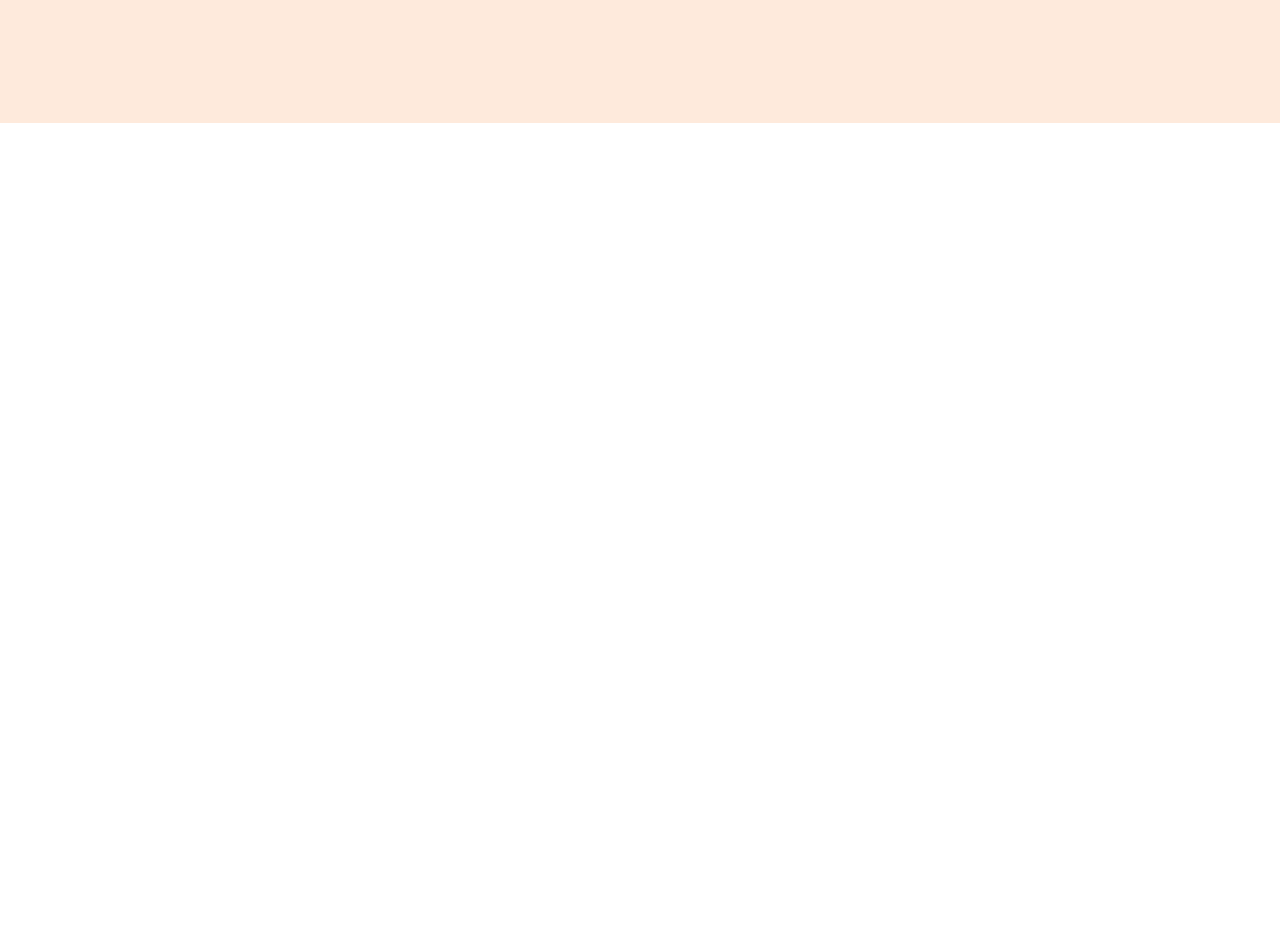
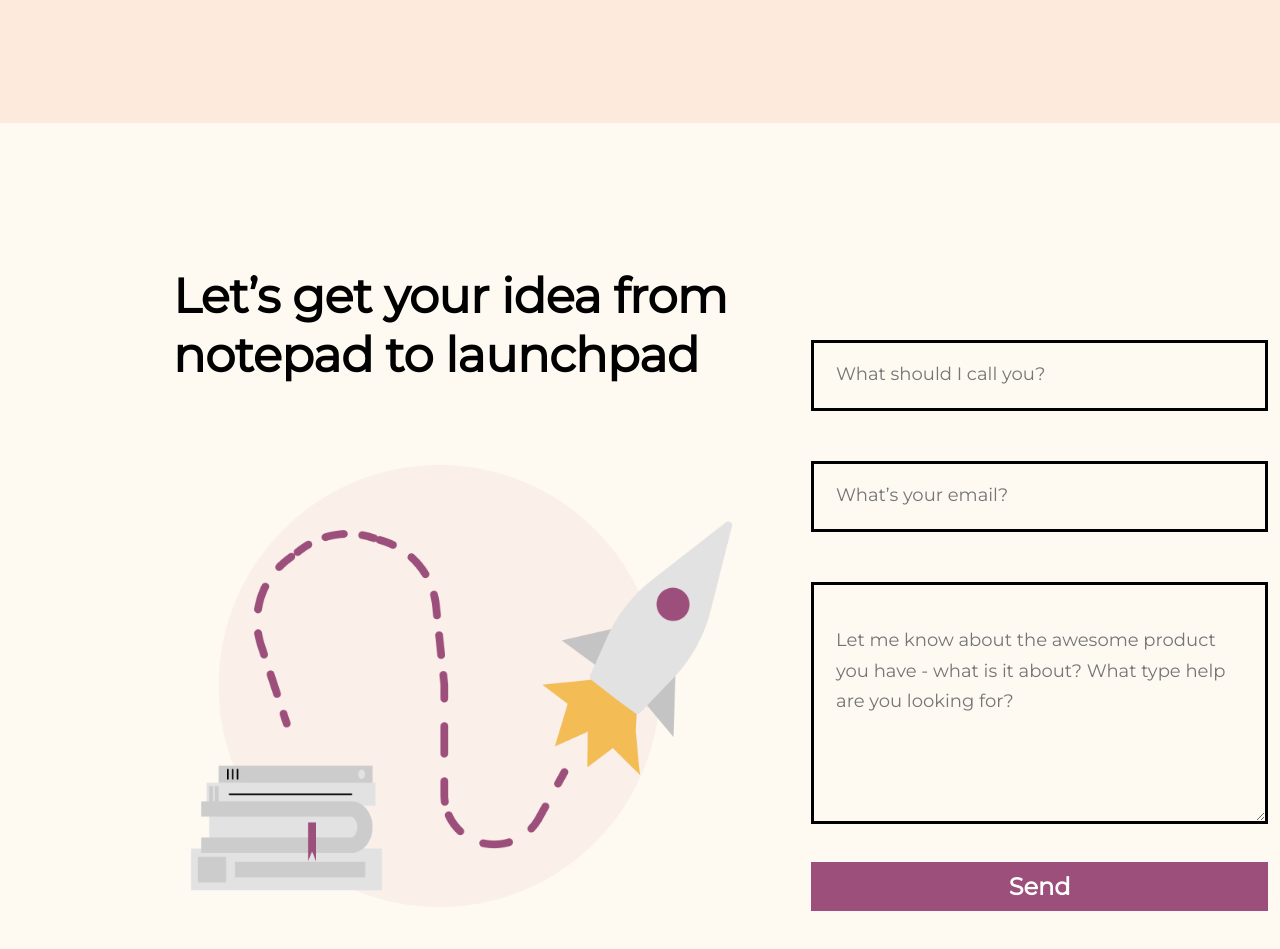
Before and after one commit to linas19/Erika_HomePage, a Next.js app: page / in a window 1280 px wide. Shown: the part 6280-7229 px from the top of the page. Before the commit the page ends 6403 px from the top, so only its background shows below. Built offline with nearby package versions, Linux system fonts and the light colour scheme.

Commit message:
fixed form

```diff
--- a/pages/components/GetInTouchButton/GetInTouchButton.module.scss
+++ b/pages/components/GetInTouchButton/GetInTouchButton.module.scss
@@ -13,4 +13,5 @@
   line-height: 17px;
   color: #ffffff;
   outline: none;
+  cursor: pointer;
 }
--- a/pages/components/NavBarLink/NavBarLink.module.scss
+++ b/pages/components/NavBarLink/NavBarLink.module.scss
@@ -5,6 +5,7 @@
     font-size: 16px;
     outline: none;
     padding-right: 42px;
+    cursor: pointer;
 }
 .navBarButtonHighlighted {
     border: none;
@@ -14,4 +15,5 @@
     outline: none;
     padding-right: 42px;
     font-weight: bold;
+    cursor: pointer;
 }
--- a/pages/homePage/competitionSection/CompetitionSection.module.scss
+++ b/pages/homePage/competitionSection/CompetitionSection.module.scss
@@ -18,6 +18,5 @@
   }
   .competitionSectionRight {
     padding-right: 5%;
-
   }
 }
--- a/pages/homePage/formSection/FormSection.js
+++ b/pages/homePage/formSection/FormSection.js
@@ -0,0 +1,88 @@
+import styles from "./FormSection.module.scss";
+import Image from "next/image.js";
+import React from "react";
+import { useState } from "react";
+
+export default function FormSection() {
+  const [name, setName] = useState("");
+  const [email, setEmail] = useState("");
+  const [message, setMessage] = useState("");
+  const [submitted, setSubmitted] = useState(false);
+  const bottomRef = React.useRef();
+
+  const handleSubmit = (e) => {
+    e.preventDefault();
+    console.log("Sending");
+    let data = {
+      name,
+      email,
+      message,
+    };
+    fetch("/api/contact", {
+      method: "POST",
+      headers: {
+        Accept: "application/json, text/plain, */*",
+        "Content-Type": "application/json",
+      },
+      body: JSON.stringify(data),
+    }).then((res) => {
+      console.log("Response received");
+      if (res.status === 200) {
+        console.log("Response succeeded!");
+        setSubmitted(true);
+        setName("");
+        setEmail("");
+        setBody("");
+      }
+    });
+  };
+  return (
+    <div className={styles.formSection} ref={bottomRef}>
+      <div className={styles.formSectionLeft}>
+        <div className={styles.formSectionLeftText}>
+          Let’s get your idea from notepad to launchpad
+        </div>
+        <div className={styles.formSectionLeftImage}>
+          <Image src="/launch.png" width={787.21} height={571} alt="Image2" />
+        </div>
+      </div>
+      <form className={styles.formSectionRight}>
+        <input
+          className={styles.formSectionRightTopBox}
+          type="text"
+          placeholder="What should I call you?"
+          onChange={(e) => {
+            setName(e.target.value);
+          }}
+          name="name"
+        />
+        <input
+          className={styles.formSectionRightTopBox}
+          type="text"
+          placeholder="What’s your email?"
+          onChange={(e) => {
+            setEmail(e.target.value);
+          }}
+          name="email"
+        />
+        <textarea
+          className={styles.formSectionRightBottomBox}
+          type="text"
+          placeholder="Let me know about the awesome product you have - what is it about? What type help are you looking for?"
+          onChange={(e) => {
+            setMessage(e.target.value);
+          }}
+          name="message"
+        />
+        <input
+          className={styles.submit}
+          type="submit"
+          value="Send"
+          onClick={(e) => {
+            handleSubmit(e);
+          }}
+        />
+      </form>
+    </div>
+  );
+}
--- a/pages/homePage/formSection/FormSection.module.scss
+++ b/pages/homePage/formSection/FormSection.module.scss
@@ -6,7 +6,6 @@
   justify-content: space-between;
   padding-top: 144px;
   padding-bottom: 144px;
-  background-color: red;
   .formSectionLeft {
     width: 60%;
     padding-left: 173px;
@@ -20,30 +19,29 @@
     }
     .formSectionLeftImage {
       padding-top: 80px;
-      padding-left: 20px;
-      height: 80%;
-      width: 80%;
     }
   }
   .formSectionRight {
     display: flex;
     flex-direction: column;
     width: 50%;
-    padding-right: 172px;
+    padding-right: 12%;
+    padding-left: 2%;
+    padding-top: 5%;
     .formSectionRightTopBox {
-      height: 80px;
+      height: 15%;
       margin-bottom: 50px;
       background-color: #fefaf2;
       align-items: center;
       border: 3px solid #000000;
     }
     .formSectionRightBottomBox {
-      height: 280px;
+      height: 50%;
       margin-bottom: 38px;
       background-color: #fefaf2;
       align-items: center;
       border: 3px solid #000000;
-      padding-top: 50px;
+      padding-top: 40px;
     }
   }
 }
@@ -53,6 +51,7 @@
     font-weight: normal;
     font-size: 18px;
     line-height: 170%;
+    padding-left: 20px;
 }
 .formSectionRightBottomBox::placeholder {
   font-family: Montserrat;
@@ -60,6 +59,9 @@
   font-weight: normal;
   font-size: 18px;
   line-height: 170%;
+  padding-left: 20px;
+  padding-right: 20px;
+
 }
 .submit {
   border: none;
@@ -69,4 +71,6 @@
   font-weight: bold;
   color: #ffffff;
   outline: none;
+  height: 60px;
+  cursor: pointer;
 }
--- a/pages/index.js
+++ b/pages/index.js
@@ -14,8 +14,7 @@ import TechnologyShouldSection from './homePage/technologyShouldSection/Technolo
 import AlexSection from './homePage/alexSection/AlexSection.js'
 import MagicSection from './homePage/magicSection/MagicSection.js'
 import CompetitionSection from './homePage/competitionSection/CompetitionSection.js'
-
-
+import FormSection from './homePage/formSection/FormSection.js'
 
 export default function Home() {
   const [name, setName] = useState('')
@@ -83,6 +82,9 @@ export default function Home() {
         </section>
         <section className={styles.competitionSection}>
           <CompetitionSection />
+        </section>
+        <section className={styles.formSection} >
+          <FormSection />
         </section>
         {/* <div className={styles.fourthPage}>
           <div className={styles.fourthPageTitle}>How the magic happens:</div>
--- a/styles/Home.module.scss
+++ b/styles/Home.module.scss
@@ -26,26 +26,8 @@
 .competitionSection {
   background-color: #FEEADC;
 }
-.fifthPage {
-  background-color: #FEEADC;
-  display: flex;
-  flex-direction: row;
-  justify-content: space-between;
-  .fifthPageLeft {
-    margin-left: 149px;
-    margin-top: 339px;
-    margin-bottom: 349px;
-    font-size: 64px;
-    font-family: 'Montserrat', sans-serif;
-    font-weight: 800;
-    width: 952px;
-    .fifthPageLeftTitle {
-      margin-bottom: 50px;
-    }
-  }
-  .fifthPageRight {
-    margin-top: 150px;
-  }
+.formSection {
+  background-color: #fefaf2;
 }
 .sixthPage {
   display: flex;
```
